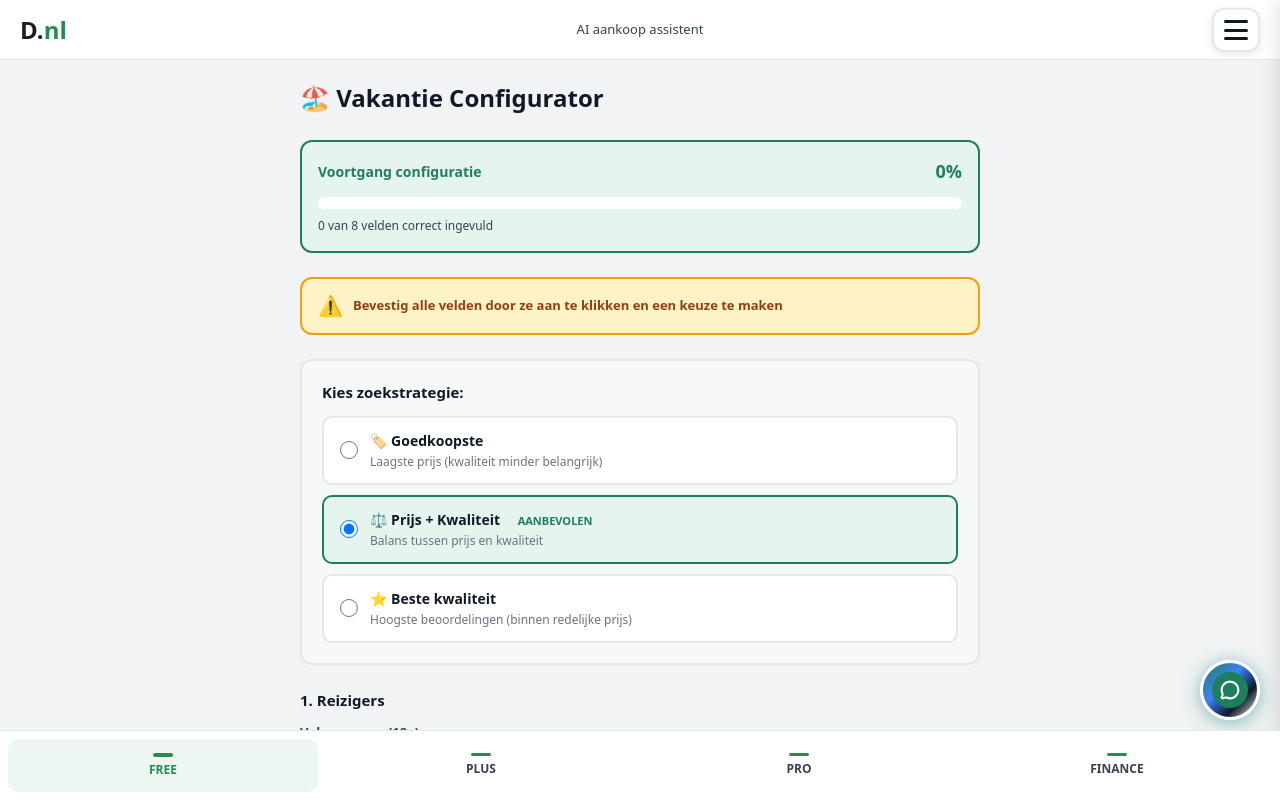
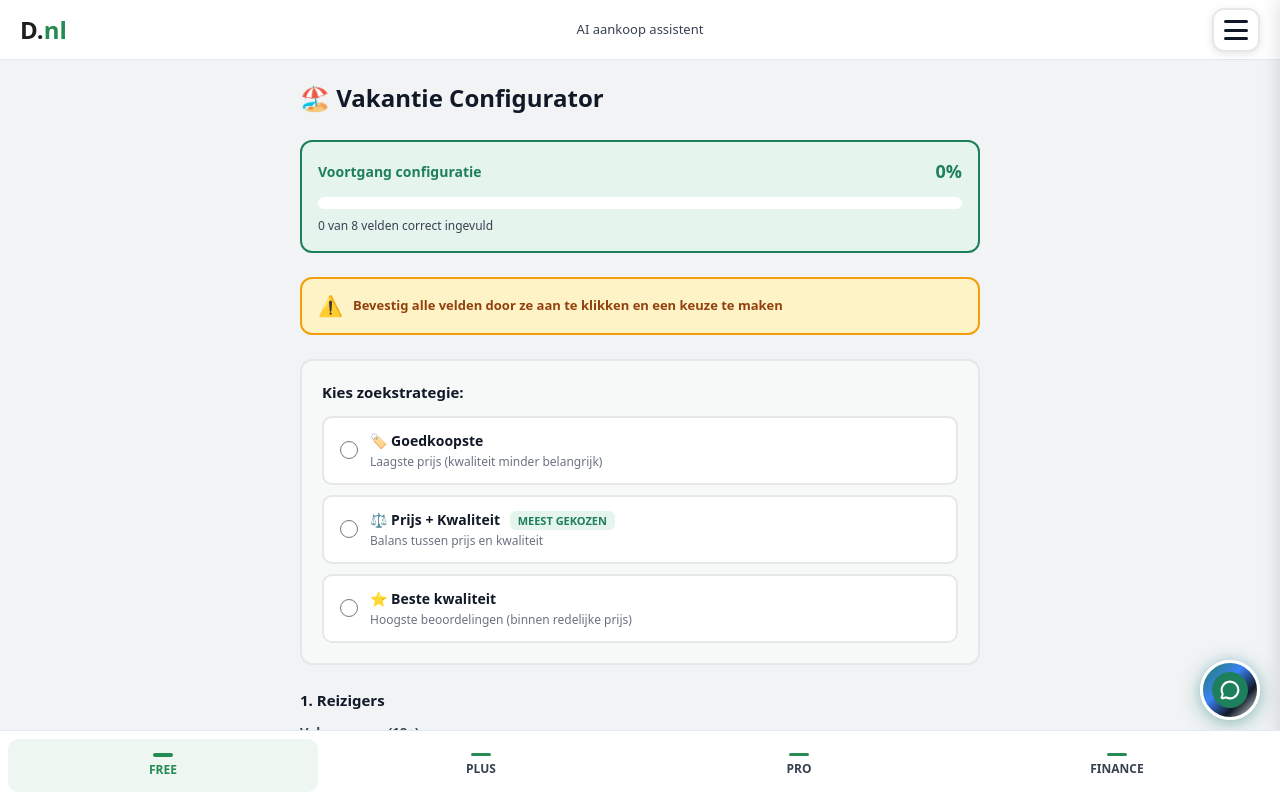
Before and after one commit to gorski1981mario-commits/dealsense-mvp, a Next.js app: page /vacations in a window 1280 px wide. Built offline with nearby package versions, Linux system fonts and the light colour scheme.

Commit message:
Remove default filterType selection and change emoji to MEEST GEKOZEN text in all configurators

```diff
--- a/app/components/configurators/CreditCardConfigurator.tsx
+++ b/app/components/configurators/CreditCardConfigurator.tsx
@@ -14,8 +14,8 @@ interface CreditCardConfiguratorProps {
   userId?: string
 }
 
-export default function CreditCardConfigurator({ packageType, userId }: CreditCardConfiguratorProps) {
-  const [filterType, setFilterType] = useState<FilterType>('balanced')
+export default function CreditCardConfigurator({ packageType = 'pro', userId }: CreditCardConfiguratorProps = {}) {
+  const [filterType, setFilterType] = useState<FilterType | ''>('')
   const [cardType, setCardType] = useState('')
   const [limit, setLimit] = useState<number | ''>('')
   const [usage, setUsage] = useState('')
--- a/app/components/configurators/EnergyConfigurator.tsx
+++ b/app/components/configurators/EnergyConfigurator.tsx
@@ -15,7 +15,7 @@ interface EnergyConfiguratorProps {
 }
 
 export default function EnergyConfigurator({ packageType = 'pro', userId }: EnergyConfiguratorProps = {}) {
-  const [filterType, setFilterType] = useState<FilterType>('balanced')
+  const [filterType, setFilterType] = useState<FilterType | ''>('')
   const [energyType, setEnergyType] = useState('')
   const [electricityUsage, setElectricityUsage] = useState<number | ''>('')
   const [gasUsage, setGasUsage] = useState<number | ''>('')
--- a/app/components/configurators/InsuranceConfigurator.tsx
+++ b/app/components/configurators/InsuranceConfigurator.tsx
@@ -15,7 +15,7 @@ interface InsuranceConfiguratorProps {
 }
 
 export default function InsuranceConfigurator({ packageType = 'pro', userId }: InsuranceConfiguratorProps = {}) {
-  const [filterType, setFilterType] = useState<FilterType>('balanced')
+  const [filterType, setFilterType] = useState<FilterType | ''>('')
   const [insuranceType, setInsuranceType] = useState('')
   const [coverage, setCoverage] = useState('')
   const [age, setAge] = useState<number | ''>('')
--- a/app/components/configurators/LeasingConfigurator.tsx
+++ b/app/components/configurators/LeasingConfigurator.tsx
@@ -14,8 +14,8 @@ interface LeasingConfiguratorProps {
   userId?: string
 }
 
-export default function LeasingConfigurator({ packageType = 'finance', userId }: LeasingConfiguratorProps = {}) {
-  const [filterType, setFilterType] = useState<FilterType>('balanced')
+export default function LeasingConfigurator({ packageType = 'pro', userId }: LeasingConfiguratorProps = {}) {
+  const [filterType, setFilterType] = useState<FilterType | ''>('')
   const [vehicleType, setVehicleType] = useState('')
   const [brand, setBrand] = useState('')
   const [model, setModel] = useState('')
--- a/app/components/configurators/LoanConfigurator.tsx
+++ b/app/components/configurators/LoanConfigurator.tsx
@@ -14,8 +14,8 @@ interface LoanConfiguratorProps {
   userId?: string
 }
 
-export default function LoanConfigurator({ packageType, userId }: LoanConfiguratorProps = {}) {
-  const [filterType, setFilterType] = useState<FilterType>('balanced')
+export default function LoanConfigurator({ packageType = 'pro', userId }: LoanConfiguratorProps = {}) {
+  const [filterType, setFilterType] = useState<FilterType | ''>('')
   const [amount, setAmount] = useState<number | ''>('')
   const [duration, setDuration] = useState<number | ''>('')
   const [purpose, setPurpose] = useState('')
--- a/app/components/configurators/MortgageConfigurator.tsx
+++ b/app/components/configurators/MortgageConfigurator.tsx
@@ -14,8 +14,8 @@ interface MortgageConfiguratorProps {
   userId?: string
 }
 
-export default function MortgageConfigurator({ packageType = 'finance', userId }: MortgageConfiguratorProps = {}) {
-  const [filterType, setFilterType] = useState<FilterType>('balanced')
+export default function MortgageConfigurator({ packageType = 'pro', userId }: MortgageConfiguratorProps = {}) {
+  const [filterType, setFilterType] = useState<FilterType | ''>('')
   const [mortgageAmount, setMortgageAmount] = useState<number | ''>('')
   const [houseValue, setHouseValue] = useState<number | ''>('')
   const [duration, setDuration] = useState<number | ''>('')
--- a/app/components/configurators/SubscriptionsConfigurator.tsx
+++ b/app/components/configurators/SubscriptionsConfigurator.tsx
@@ -15,7 +15,7 @@ interface SubscriptionsConfiguratorProps {
 }
 
 export default function SubscriptionsConfigurator({ packageType, userId }: SubscriptionsConfiguratorProps) {
-  const [filterType, setFilterType] = useState<FilterType>('balanced')
+  const [filterType, setFilterType] = useState<FilterType | ''>('')
   const [subscriptionType, setSubscriptionType] = useState('')
   const [services, setServices] = useState<string[]>([])
   const [budget, setBudget] = useState<number | ''>('')
--- a/app/components/configurators/TelecomConfigurator.tsx
+++ b/app/components/configurators/TelecomConfigurator.tsx
@@ -15,7 +15,7 @@ interface TelecomConfiguratorProps {
 }
 
 export default function TelecomConfigurator({ packageType = 'pro', userId }: TelecomConfiguratorProps = {}) {
-  const [filterType, setFilterType] = useState<FilterType>('balanced')
+  const [filterType, setFilterType] = useState<FilterType | ''>('')
   const [serviceType, setServiceType] = useState('')
   const [mobileData, setMobileData] = useState<number | ''>('')
   const [mobileMinutes, setMobileMinutes] = useState('')
--- a/app/components/configurators/VacationConfigurator.tsx
+++ b/app/components/configurators/VacationConfigurator.tsx
@@ -17,7 +17,7 @@ type ViewState = 'configurator' | 'results' | 'payment' | 'unlocked'
 
 export default function VacationConfigurator({ packageType = 'pro', userId }: VacationConfiguratorProps = {}) {
   const [view, setView] = useState<ViewState>('configurator')
-  const [filterType, setFilterType] = useState<FilterType>('balanced')
+  const [filterType, setFilterType] = useState<FilterType | ''>('')
   const [adults, setAdults] = useState(0)
   const [children, setChildren] = useState(0)
   const [childrenAges, setChildrenAges] = useState<number[]>([])
@@ -240,17 +240,17 @@ export default function VacationConfigurator({ packageType = 'pro', userId }: Va
               <label style={{ display: 'block', fontSize: '13px', fontWeight: 600, color: '#374151', marginBottom: '6px' }}>Bestemming</label>
               <select value={destination} onChange={(e) => { const val = e.target.value; setDestination(val); validateAndMark('destination', val); }} onFocus={() => setActiveField('destination')} onBlur={() => setActiveField(null)} disabled={isLocked} style={{ width: '100%', padding: '10px 14px', border: validFields.has('destination') ? '2px solid #1E7F5C' : (touchedFields.has('destination') ? '2px solid #F59E0B' : '2px solid #E5E7EB'), borderRadius: '10px', fontSize: '14px', fontWeight: 500, color: '#111827', background: isLocked ? '#F3F4F6' : (validFields.has('destination') ? '#E6F4EE' : (touchedFields.has('destination') ? '#FEF3C7' : 'white')), cursor: isLocked ? 'not-allowed' : 'pointer', transition: 'all 0.2s' }}>
                 <option value="">Kies bestemming...</option>
-                <optgroup label="🔥 Meest populair voor Nederlanders">
-                  <option value="turkije">🔥 🇹🇷 Turkije</option>
-                  <option value="griekenland">🔥 🇬🇷 Griekenland</option>
-                  <option value="spanje">🔥 🇪🇸 Spanje</option>
-                  <option value="egypte">🔥 🇪🇬 Egypte</option>
-                  <option value="portugal">🔥 🇵🇹 Portugal</option>
-                  <option value="italie">🔥 🇮🇹 Italië</option>
-                  <option value="frankrijk">🔥 🇫🇷 Frankrijk</option>
-                  <option value="kroatie">🔥 🇭🇷 Kroatië</option>
-                  <option value="thailand">🔥 🇹🇭 Thailand</option>
-                  <option value="dubai">🔥 🇦🇪 Dubai (VAE)</option>
+                <optgroup label="Meest populair voor Nederlanders">
+                  <option value="turkije">MEEST GEKOZEN 🇹🇷 Turkije</option>
+                  <option value="griekenland">MEEST GEKOZEN 🇬🇷 Griekenland</option>
+                  <option value="spanje">MEEST GEKOZEN 🇪🇸 Spanje</option>
+                  <option value="egypte">MEEST GEKOZEN 🇪🇬 Egypte</option>
+                  <option value="portugal">MEEST GEKOZEN 🇵🇹 Portugal</option>
+                  <option value="italie">MEEST GEKOZEN 🇮🇹 Italië</option>
+                  <option value="frankrijk">MEEST GEKOZEN 🇫🇷 Frankrijk</option>
+                  <option value="kroatie">MEEST GEKOZEN 🇭🇷 Kroatië</option>
+                  <option value="thailand">MEEST GEKOZEN 🇹🇭 Thailand</option>
+                  <option value="dubai">MEEST GEKOZEN 🇦🇪 Dubai (VAE)</option>
                 </optgroup>
                 <optgroup label="Andere bestemmingen">
                   <option value="marokko">🇲🇦 Marokko</option>
--- a/app/components/shared/FilterOptions.tsx
+++ b/app/components/shared/FilterOptions.tsx
@@ -5,7 +5,7 @@ import { useState } from 'react'
 export type FilterType = 'cheapest' | 'balanced' | 'quality'
 
 interface FilterOptionsProps {
-  selectedFilter: FilterType
+  selectedFilter: FilterType | ''
   onFilterChange: (filter: FilterType) => void
   disabled?: boolean
 }
@@ -93,7 +93,7 @@ export default function FilterOptions({ selectedFilter, onFilterChange, disabled
                 padding: '2px 8px',
                 borderRadius: '6px',
                 marginLeft: '6px'
-              }}>AANBEVOLEN</span>
+              }}>MEEST GEKOZEN</span>
             </div>
             <div style={{ fontSize: '12px', color: '#6B7280' }}>
               Balans tussen prijs en kwaliteit
```
